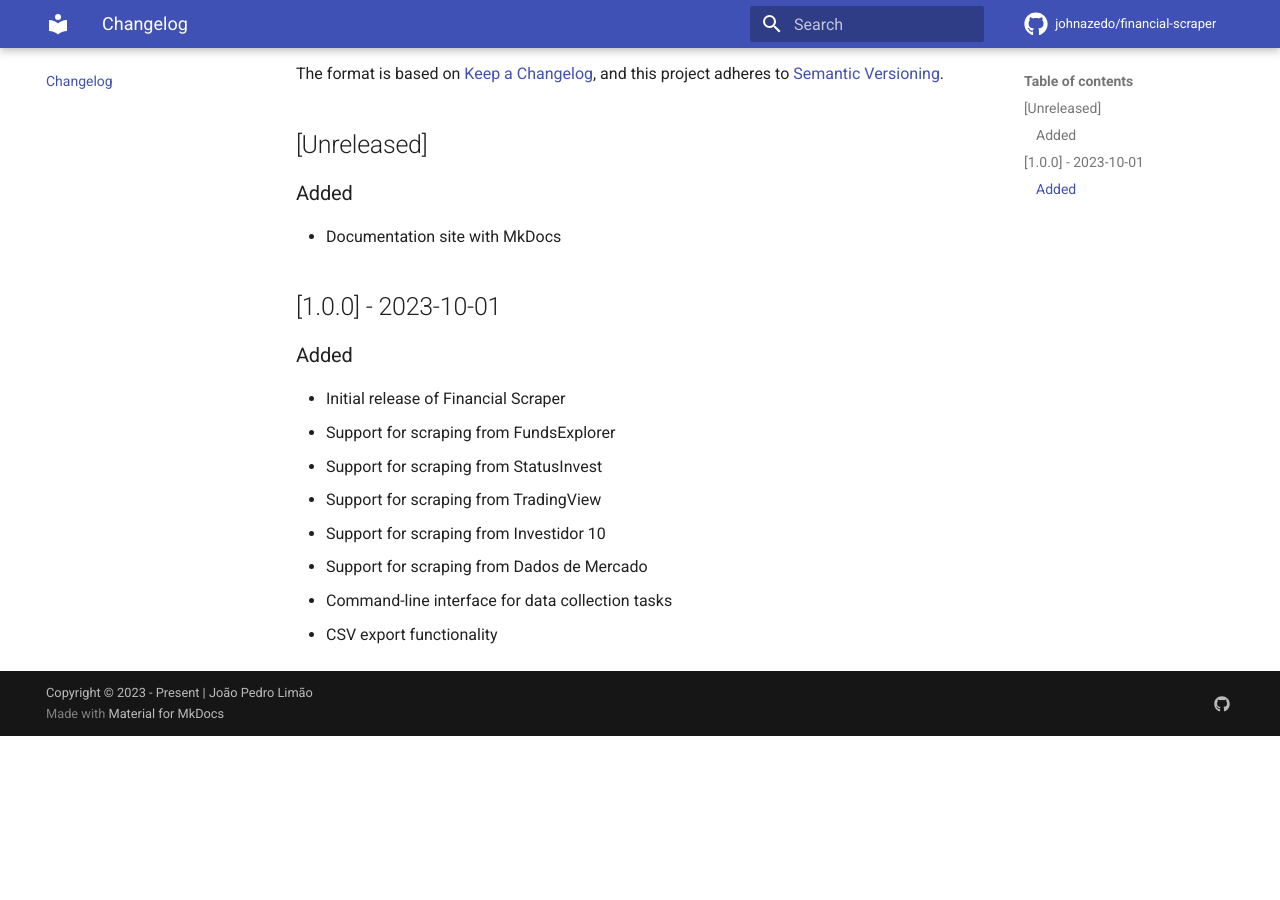
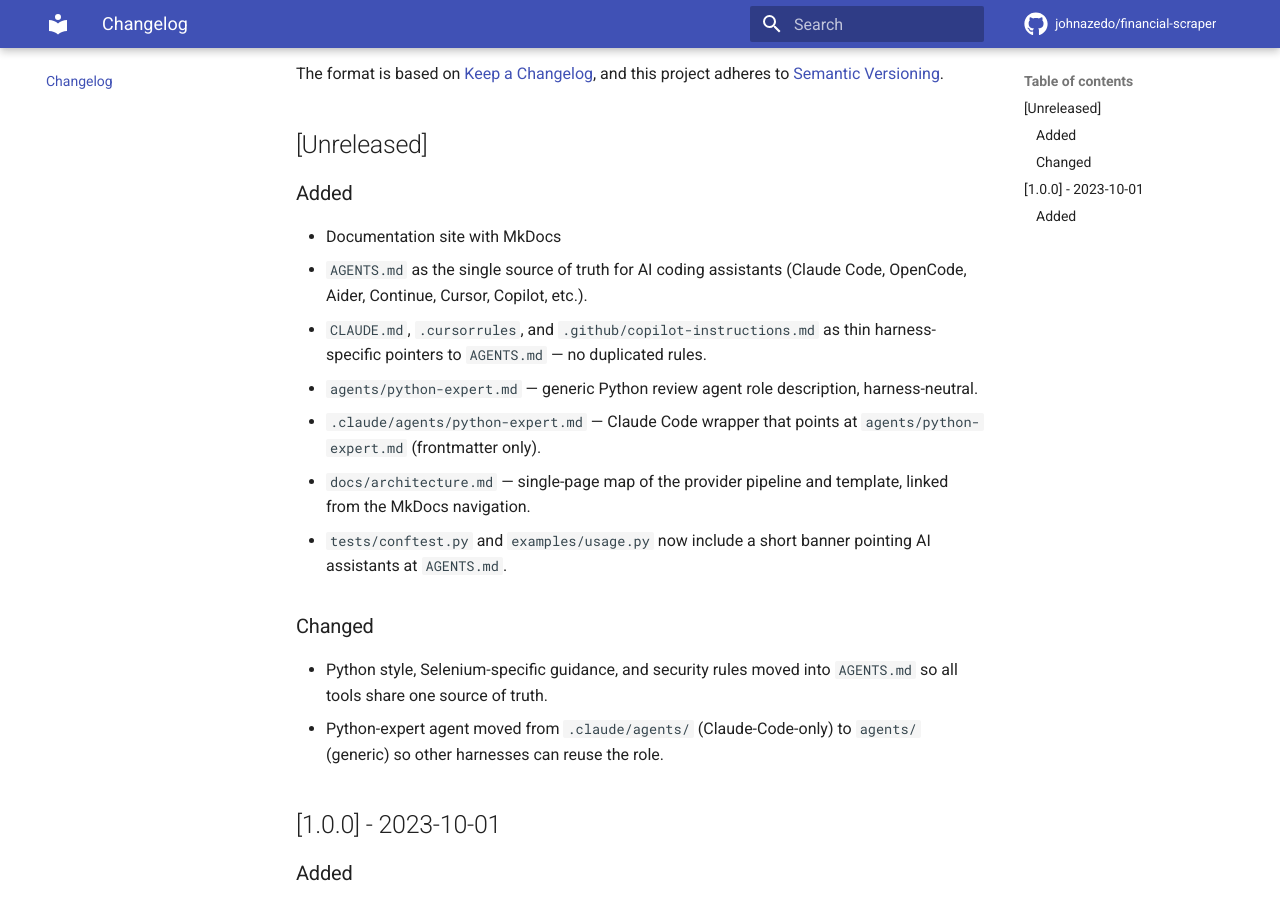
Before and after one commit to johnazedo/financial-scraper, an MkDocs documentation site: the page built from docs/changelog.md, in a window 1280 px wide and 900 px high, scrolled down 208 px. Built offline with MkDocs 1.6.1 and Material for MkDocs 9.7.7, drawn with Linux system fonts in a browser that asks for light colours; comment, search, counter and statistics services are not loaded; before the commit the page ends 944 px from its top, so only the background shows below that.

Commit message:
chore: surface AGENTS.md in tests, examples, CONTRIBUTING, and changelog
- tests/conftest.py: add a banner telling AI assistants to use the
  download_path fixture for any filesystem write.
- examples/usage.py: add a banner declaring this the canonical
  end-to-end usage reference.
- CONTRIBUTING.md: point the 'Adding a New Data Provider' section at
  AGENTS.md for AI-assisted contributors and flag the missing
  services/ directory referenced in pyproject.toml.
- docs/changelog.md: document the new docs under [Unreleased].

```diff
--- a/docs/changelog.md
+++ b/docs/changelog.md
@@ -9,6 +9,24 @@ and this project adheres to [Semantic Versioning](https://semver.org/spec/v2.0.0
 
 ### Added
 - Documentation site with MkDocs
+- `AGENTS.md` as the single source of truth for AI coding assistants
+  (Claude Code, OpenCode, Aider, Continue, Cursor, Copilot, etc.).
+- `CLAUDE.md`, `.cursorrules`, and `.github/copilot-instructions.md` as
+  thin harness-specific pointers to `AGENTS.md` — no duplicated rules.
+- `agents/python-expert.md` — generic Python review agent role
+  description, harness-neutral.
+- `.claude/agents/python-expert.md` — Claude Code wrapper that points at
+  `agents/python-expert.md` (frontmatter only).
+- `docs/architecture.md` — single-page map of the provider pipeline and
+  template, linked from the MkDocs navigation.
+- `tests/conftest.py` and `examples/usage.py` now include a short banner
+  pointing AI assistants at `AGENTS.md`.
+
+### Changed
+- Python style, Selenium-specific guidance, and security rules moved
+  into `AGENTS.md` so all tools share one source of truth.
+- Python-expert agent moved from `.claude/agents/` (Claude-Code-only) to
+  `agents/` (generic) so other harnesses can reuse the role.
 
 ## [1.0.0] - 2023-10-01
 
```
Also changed, not shown: CONTRIBUTING.md (+9 -0 lines), 2 other files.
